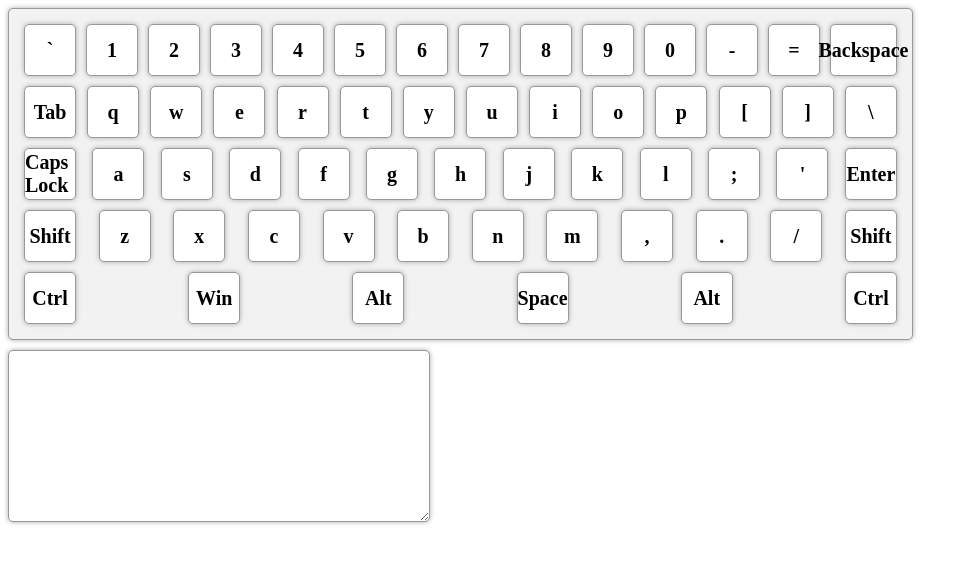
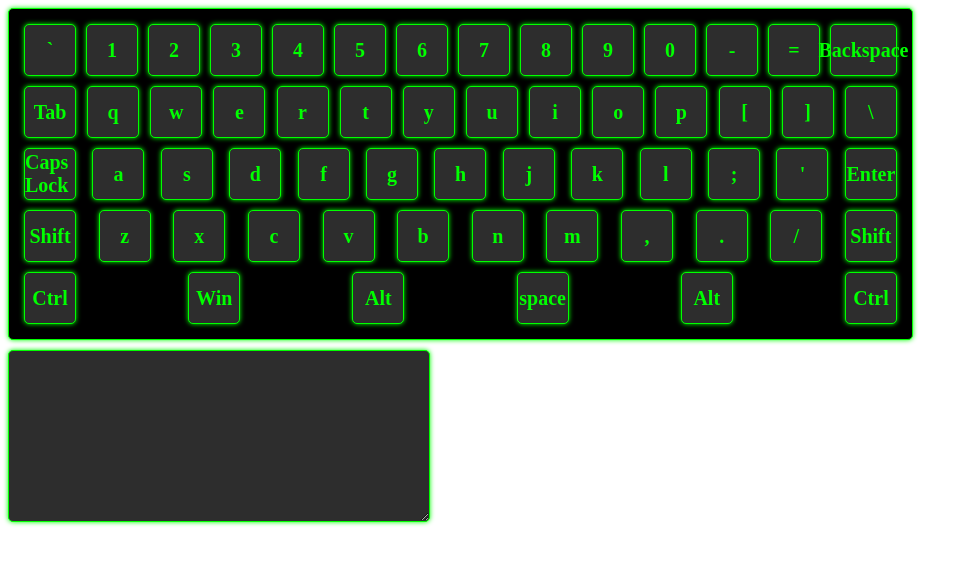
Before and after one commit to Kainkey/RSS-Virtual-Keyboard, a plain HTML site: page index.html in a window 1280 px wide. Shown: the whole page, without its empty margins (0-976 px from the left). Drawn offline with Linux system fonts and the light colour scheme.

Commit message:
fix: app.js

```diff
--- a/app.js
+++ b/app.js
@@ -4,7 +4,7 @@ const keyboardLayout = [
     ['Tab', 'q', 'w', 'e', 'r', 't', 'y', 'u', 'i', 'o', 'p', '[', ']', '\\'],
     ['Caps Lock', 'a', 's', 'd', 'f', 'g', 'h', 'j', 'k', 'l', ';', "'", 'Enter'],
     ['Shift', 'z', 'x', 'c', 'v', 'b', 'n', 'm', ',', '.', '/', 'Shift'],
-    ['Ctrl', 'Win', 'Alt', 'Space', 'Alt', 'Ctrl']
+    ['Ctrl', 'Win', 'Alt', 'space', 'Alt', 'Ctrl']
 ];
 
 // Создаем элемент клавиатуры
@@ -44,7 +44,8 @@ const keyboardLayout = [
 // Выбираем все специальные клавиши и применяем стили
 const specialKeys = document.querySelectorAll('.keyboard-key:not(:empty)');
 specialKeys.forEach(key => {
-    if (key.textContent === 'Tab' || key.textContent === 'Caps Lock' || key.textContent === 'Enter' || key.textContent === 'Shift' || key.textContent === 'Backspace' || key.textContent === 'Delete' || key.textContent === 'Space') {
-      key.classList.add(key.textContent.toLowerCase() + '-key');
+    const keyText = key.textContent.toLowerCase();
+    if (['tab', 'caps lock', 'enter', 'shift', 'backspace', 'delete', 'space'].includes(keyText)) {
+        key.classList.add(keyText + '-key');
     }
 });
--- a/style.css
+++ b/style.css
@@ -1,10 +1,10 @@
 .keyboard {
     display: inline-block;
-    background-color: #f2f2f2;
-    border: 1px solid #999;
+    background-color: #000;
+    border: 1px solid #00ff00;
     border-radius: 5px;
     padding: 10px;
-    box-shadow: 0 0 5px #aaa;
+    box-shadow: 0 0 5px #00ff00;
     font-size: 16px;
   }
 
@@ -19,18 +19,19 @@
     justify-content: center;
     width: 50px;
     height: 50px;
-    background-color: #fff;
-    border: 1px solid #999;
+    background-color: #2d2d2d;
+    border: 1px solid #00ff00;
     border-radius: 5px;
     margin: 5px;
     cursor: pointer;
-    box-shadow: 0 0 5px #aaa;
+    box-shadow: 0 0 5px #00ff00;
     font-size: 20px;
     font-weight: bold;
+    color: #00ff00;
   }
 
   .keyboard-key:hover {
-    background-color: #ddd;
+    background-color: #00ff00;
   }
 
   .space-key {
@@ -53,7 +54,9 @@
     height: 150px;
     font-size: 20px;
     padding: 10px;
-    border: 1px solid #999;
+    border: 1px solid #00ff00;
     border-radius: 5px;
-    box-shadow: 0 0 5px #aaa;
+    box-shadow: 0 0 5px #00ff00;
+    color: #00ff00;
+    background-color: #2d2d2d;
   }
```
Lines whose indentation alone changed are shown as unchanged.
